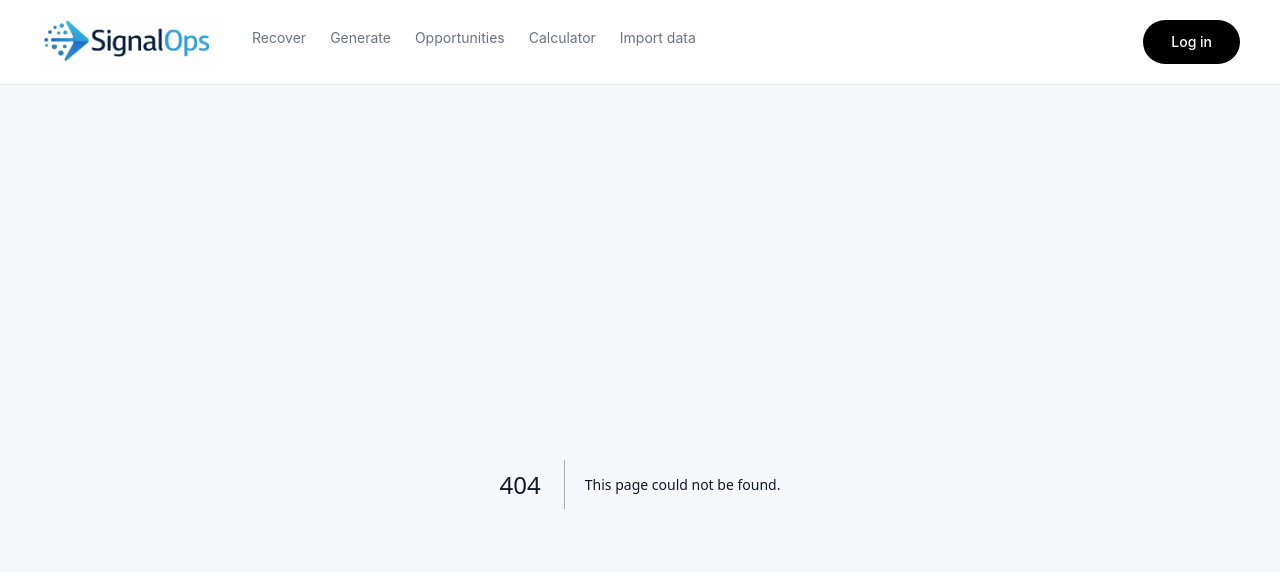
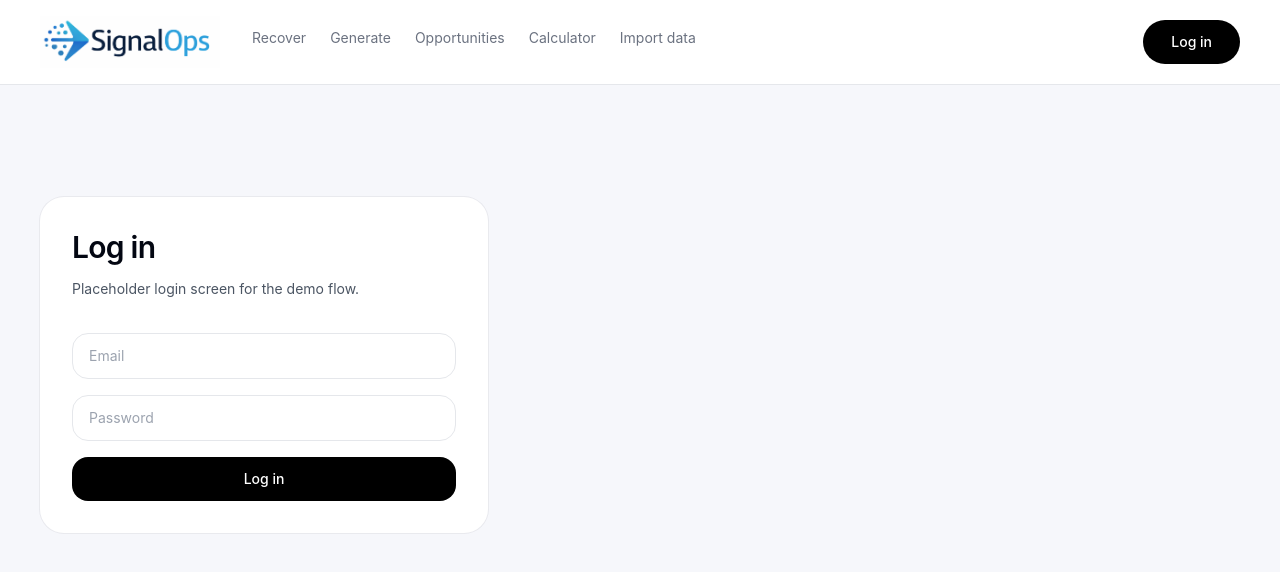
Before and after one commit to powerstephen/SignalOps, a Next.js app: page /login in a window 1280 px wide. Before the commit this address had no page. Shown: the top 572 px of the page. Built offline with nearby package versions, Linux system fonts and the light colour scheme.

Commit message:
Create page.tsx

```diff
--- /dev/null
+++ b/app/login/page.tsx
@@ -0,0 +1,30 @@
+export default function LoginPage() {
+  return (
+    <div className="mx-auto flex min-h-[70vh] max-w-7xl items-center px-6 py-12 md:px-10">
+      <div className="w-full max-w-md rounded-3xl bg-white p-8 shadow-[0_0_0_1px_rgba(17,24,39,0.06)]">
+        <h1 className="text-3xl font-semibold tracking-tight text-gray-950">
+          Log in
+        </h1>
+        <p className="mt-3 text-sm leading-6 text-gray-600">
+          Placeholder login screen for the demo flow.
+        </p>
+
+        <div className="mt-8 space-y-4">
+          <input
+            type="email"
+            placeholder="Email"
+            className="w-full rounded-2xl border border-gray-200 px-4 py-3 text-sm outline-none transition focus:border-gray-400"
+          />
+          <input
+            type="password"
+            placeholder="Password"
+            className="w-full rounded-2xl border border-gray-200 px-4 py-3 text-sm outline-none transition focus:border-gray-400"
+          />
+          <button className="w-full rounded-2xl bg-black px-5 py-3 text-sm font-medium text-white transition hover:opacity-90">
+            Log in
+          </button>
+        </div>
+      </div>
+    </div>
+  );
+}
```
